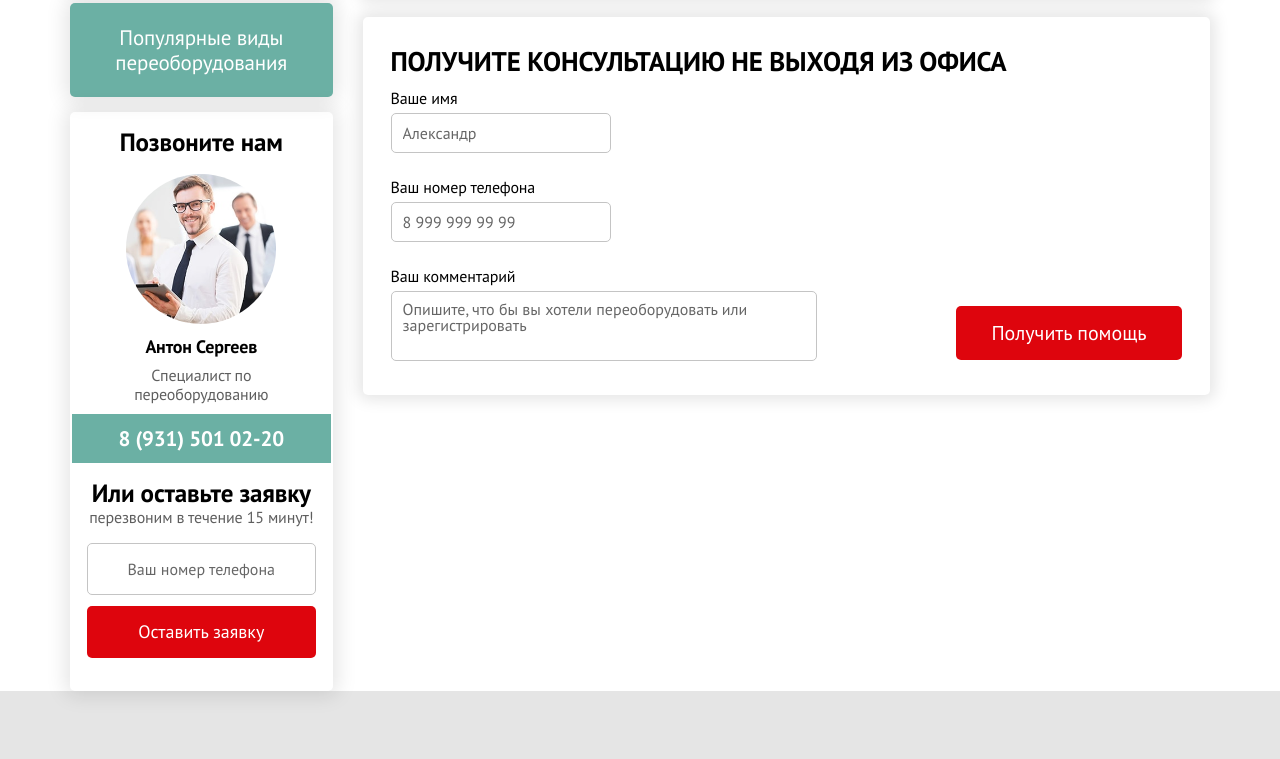
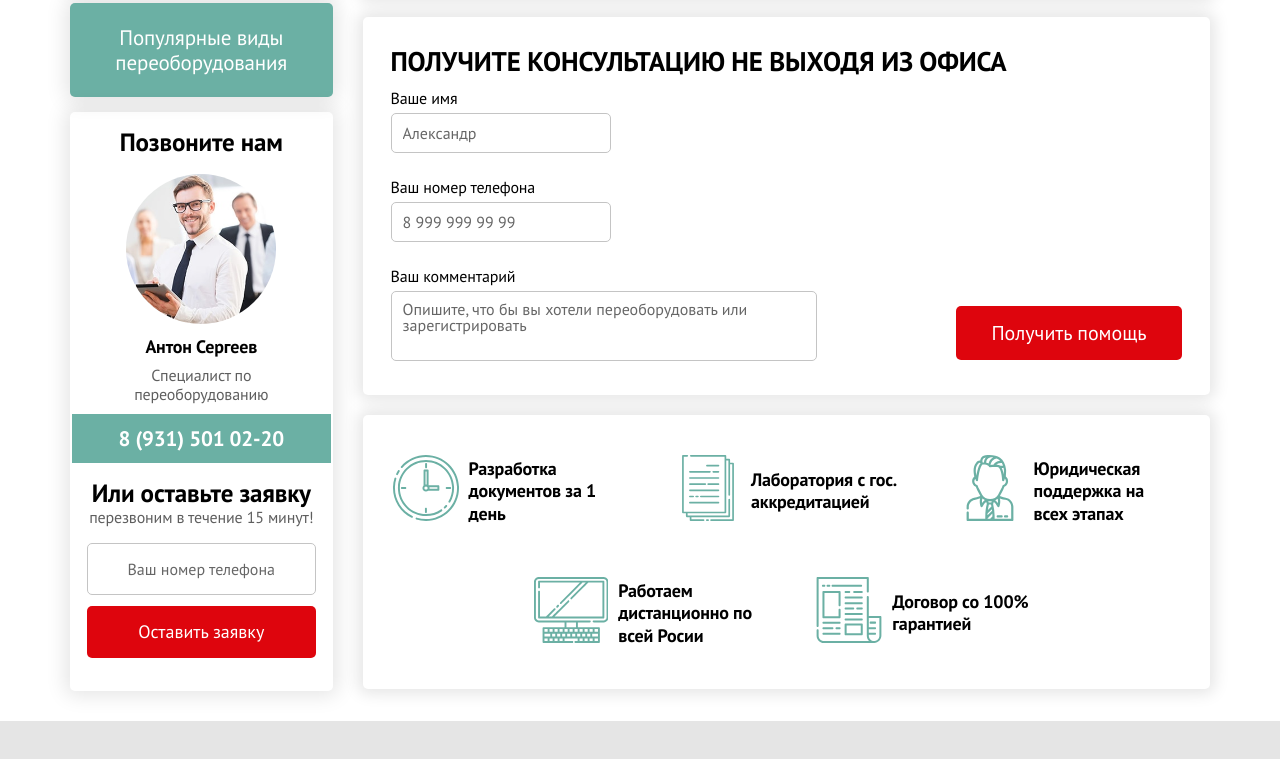
Before and after one commit to AlexKobiliansky/next_v2, a website: page app/page-contacts.html in a window 1280 px wide. Shown: the part 531-1290 px from the top of the page. Drawn offline with Linux system fonts and the light colour scheme.

Commit message:
section page-contacts.html complete

```diff
--- a/app/page-contacts.html
+++ b/app/page-contacts.html
@@ -347,6 +347,67 @@
                 </section>
                 <!-- ======= SECTION P-CONTACTS END ======= -->
 
+                <!-- ======= SECTION FEATURES START ======= -->
+                <section class="s-features">
+                        <div class="features-wrap">
+                            <!-- feature-item -->
+                            <div class="feature-item">
+                                <div class="feature-item-img">
+                                    <img src="img/icons/feature-icon-1.svg" alt="alt" class="svg">
+                                </div>
+                                <div class="feature-item-title">
+                                    Разработка документов за 1 день
+                                </div>
+                            </div>
+                            <!-- /feature-item -->
+
+                            <!-- feature-item -->
+                            <div class="feature-item">
+                                <div class="feature-item-img">
+                                    <img src="img/icons/feature-icon-2.svg" alt="alt" class="svg">
+                                </div>
+                                <div class="feature-item-title">
+                                    Лаборатория с гос. аккредитацией
+                                </div>
+                            </div>
+                            <!-- /feature-item -->
+
+                            <!-- feature-item -->
+                            <div class="feature-item">
+                                <div class="feature-item-img">
+                                    <img src="img/icons/feature-icon-3.svg" alt="alt" class="svg">
+                                </div>
+                                <div class="feature-item-title">
+                                    Юридическая поддержка на всех этапах
+                                </div>
+                            </div>
+                            <!-- /feature-item -->
+
+                            <!-- feature-item -->
+                            <div class="feature-item">
+                                <div class="feature-item-img">
+                                    <img src="img/icons/feature-icon-4.svg" alt="alt" class="svg">
+                                </div>
+                                <div class="feature-item-title">
+                                    Работаем дистанционно по всей Росии
+                                </div>
+                            </div>
+                            <!-- /feature-item -->
+
+                            <!-- feature-item -->
+                            <div class="feature-item">
+                                <div class="feature-item-img">
+                                    <img src="img/icons/feature-icon-5.svg" alt="alt" class="svg">
+                                </div>
+                                <div class="feature-item-title">
+                                    Договор со 100% гарантией
+                                </div>
+                            </div>
+                            <!-- /feature-item -->
+                        </div>
+                </section>
+                <!-- ======= SECTION FEATURES END ======= -->
+
             </div>
         </div>
     </div>
--- a/app/sass/base/_media.sass
+++ b/app/sass/base/_media.sass
@@ -19,6 +19,15 @@
 
 // ≥992px
 +media-breakpoint-down(md)
+
+  .feature-item
+    display: block
+    text-align: center
+    padding: 0 30px
+    &-img
+      margin-bottom: 10px
+    .svg
+      margin-right: 0
 
   .p-contacts-form
     .form-wrap
@@ -198,6 +207,13 @@
 // ≥768px
 +media-breakpoint-down(sm)
 
+  .feature-item
+    padding: 0 15px
+    width: 33.333333%
+    margin-bottom: 30px
+    &-title
+      font-size: 16px
+
   .p-contacts
     .contact-item
       width: 100%
@@ -276,6 +292,21 @@
 
 // ≥480px
 +media-breakpoint-down(xs)
+
+  .s-features
+    padding-bottom: 20px
+
+  .features-wrap
+    justify-content: space-between
+
+  .feature-item
+    padding: 0 10px
+    width: calc(50% - 10px)
+    margin-bottom: 20px!important
+    .svg
+      height: 55px
+    &-title
+      font-size: 14px
 
   .p-contacts-form
     h3
--- /dev/null
+++ b/app/sass/layout/_s-features.sass
@@ -0,0 +1,33 @@
+.s-features
+  padding: 40px 0 0
+  +boxshadow
+  border-radius: 5px
+  position: relative
+  z-index: 2
+  margin-bottom: 20px
+
+.features-wrap
+  display: flex
+  justify-content: center
+  align-items: flex-start
+  flex-wrap: wrap
+
+
+.feature-item
+  width: 33.3333%
+  margin-bottom: 50px
+  display: flex
+  justify-content: space-between
+  align-items: center
+  padding: 0 30px
+  .svg
+    height: 66px
+    width: auto
+    fill: $accent-green
+    margin-right: 10px
+  &-title
+    font-size: 18px
+    line-height: 1.25
+    font-weight: 700
+  &:nth-child(4), &:nth-child(5)
+    margin-bottom: 40px
--- a/app/sass/layout/_sidebar.sass
+++ b/app/sass/layout/_sidebar.sass
@@ -6,6 +6,7 @@
   //left: calc((100vw - 1140px)/2)
   z-index: 4
   position: relative
+  margin-bottom: 30px
 
 
 //.sidebar-content
--- a/app/sass/main.sass
+++ b/app/sass/main.sass
@@ -19,6 +19,7 @@
 @import layout/s-docs
 @import layout/s-docs-form
 @import layout/p-contacts
+@import layout/s-features
 @import layout/footer
 
 
```
Also changed, not shown: app/css/main.min.css, app/img/icons/feature-icon-1.svg (added), app/img/icons/feature-icon-2.svg (added), app/img/icons/feature-icon-3.svg (added), app/img/icons/feature-icon-4.svg (added), app/img/icons/feature-icon-5.svg (added).
